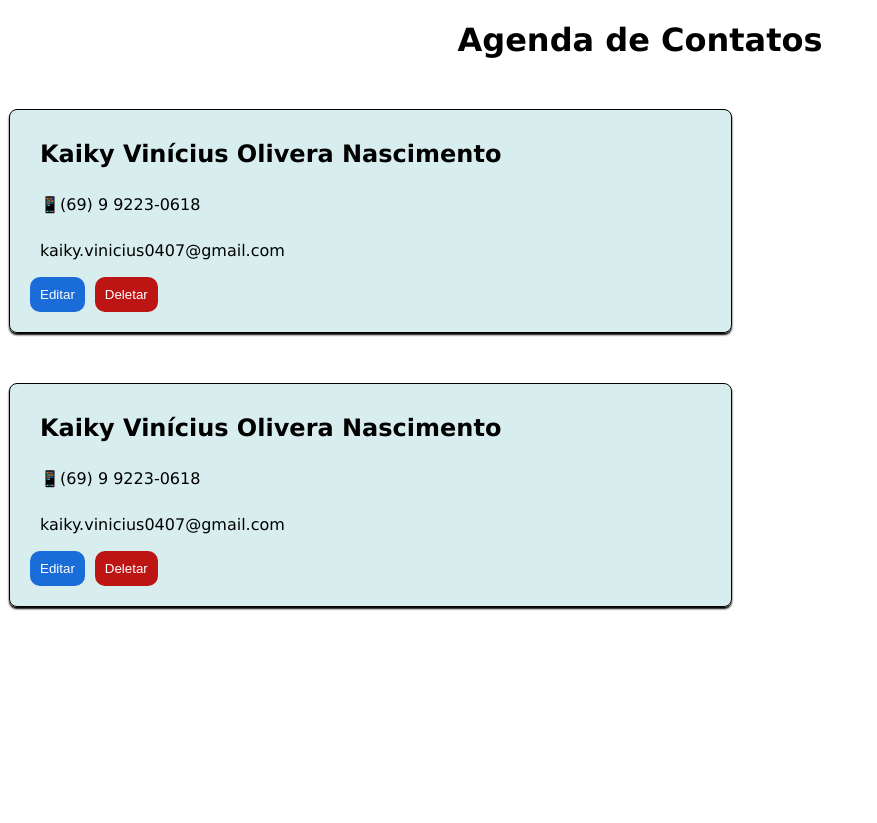
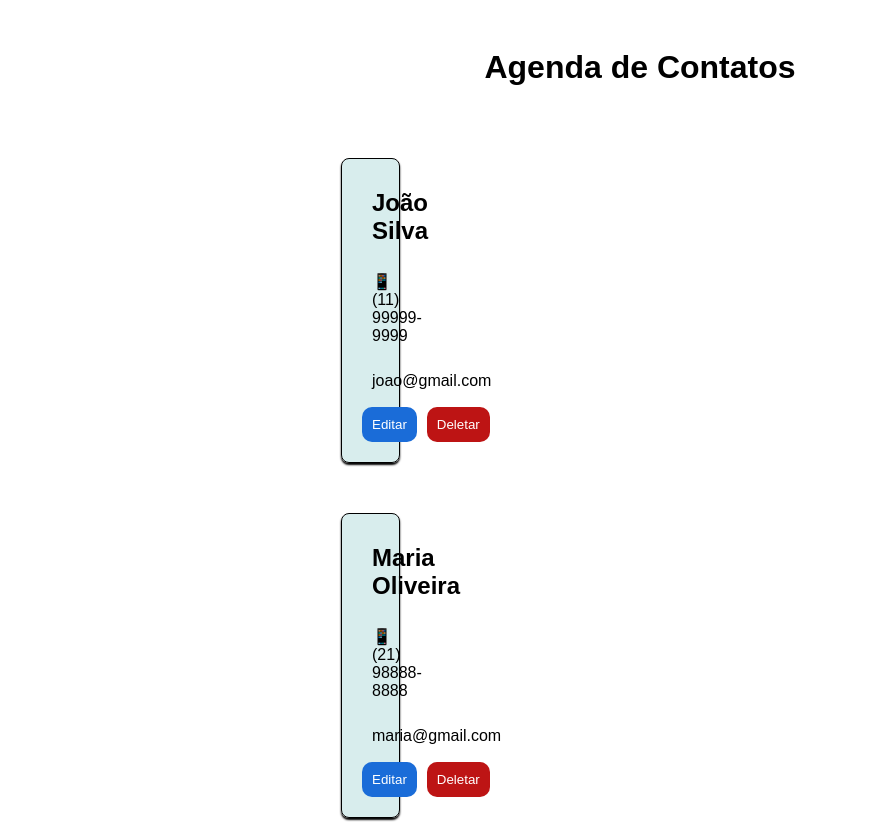
Before and after one commit to ZxDrawn/contact-list, a React (Vite) app: page / in a window 1280 px wide. Shown: the top 823 px of the page, without its empty margins (0-877 px from the left). Before the commit the page ends 800 px from the top, so only its background shows below. Built offline with nearby package versions, Linux system fonts and the light colour scheme; data requests are answered from the project's data file.

Commit message:
Terceiro commit

```diff
--- /dev/null
+++ b/db.json
@@ -0,0 +1,22 @@
+{
+    "contacts": [
+    {
+    "id": 1,
+    "name": "João Silva",
+    "phone": "(11) 99999-9999",
+    "email": "joao@gmail.com"
+    },
+    {
+    "id": 2,
+    "name": "Maria Oliveira",
+    "phone": "(21) 98888-8888",
+    "email": "maria@gmail.com"
+    },
+    {
+    "id": 3,
+    "name": "Carlos Souza",
+    "phone": "(31) 97777-7777",
+    "email": "carlos@gmail.com"
+    }
+    ]
+   }
--- a/src/App.css
+++ b/src/App.css
@@ -1,3 +1,14 @@
-body{
-  font-family: 'Lucida Sans', 'Lucida Sans Regular', 'Lucida Grande', 'Lucida Sans Unicode', Geneva, Verdana, sans-serif;
+body {
+    font-family: sans-serif;
+
 }
+
+.container{
+    display: flex;
+    flex-direction: column;
+    max-width: 600px;
+    width: 100%;
+    justify-self: center;
+    padding: 20px;
+    border-radius: 8px;
+}
--- a/src/App.jsx
+++ b/src/App.jsx
@@ -1,19 +1,29 @@
 import './App.css'
-import ContactItem from './components/ContactItem';
+import { useEffect, useState } from "react";
+import ContactList from "./components/ContactList";
 
 function App() {
-  const contacts = [
-    {id: 1, name: "João", phone: "(69) 9887-4455", mail: " email@gmail.com"},
-    {id: 1, name: "João", phone: "(69) 9887-4456", mail: " email@gmail.com"},
-    {id: 1, name: "João", phone: "(69) 9887-4457", mail: " email@gmail.com"}
-  ];
-  return(
-    <div>
+  const [contacts, setContacts] = useState([]);
+
+  useEffect(() => {
+    fetch("http://localhost:3001/contacts")
+      .then(function (response) {
+        return response.json();
+      })
+      .then(function (data) {
+        setContacts(data);
+      })
+      .catch(function (error) {
+        console.error("Erro ao buscar contatos:", error);
+      });
+  }, []);
+
+  return (
+    <div className="container">
       <h1>Agenda de Contatos</h1>
-      <ContactItem></ContactItem>
-      <ContactItem></ContactItem>
+      <ContactList contacts={contacts} />
     </div>
-  )
+  );
 }
 
-export default App
+export default App;
--- a/src/components/ContactItem.jsx
+++ b/src/components/ContactItem.jsx
@@ -1,11 +1,12 @@
 import "./ContactItem.css";
 
-function ContactItem(){
+function ContactItem({name, phone, email}){
+
     return(
     <div className="contact-card">
-        <h2>Kaiky Vinícius Olivera Nascimento</h2>
-        <p>📱(69) 9 9223-0618</p>
-        <p>kaiky.vinicius0407@gmail.com</p>
+        <h2>{name}</h2>
+        <p>📱{phone}</p>
+        <p>{email}</p>
         <div className="btns">
         <button className="btnEditar">Editar</button>
         <button className="btnDeletar">Deletar</button>
--- /dev/null
+++ b/src/components/ContactList.jsx
@@ -0,0 +1,18 @@
+import ContactItem from "./ContactItem";
+
+function ContactList({contacts}){
+    return(
+        <div>
+            {contacts.map(contact => (
+               <ContactItem
+               key={contact.id}
+               name = {contact.name}
+               phone = {contact.phone}
+               email = {contact.email}
+               />
+            )) }
+        </div>
+    )
+}
+
+export default ContactList;
```
